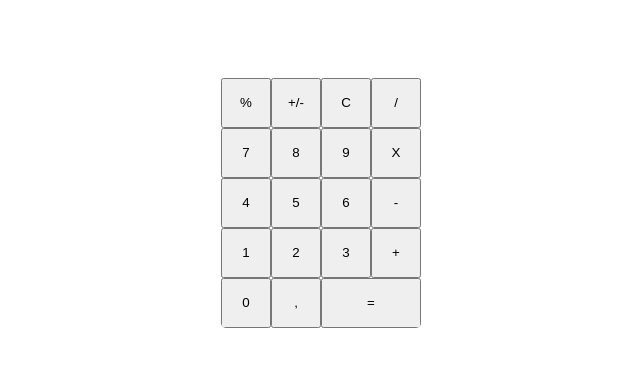
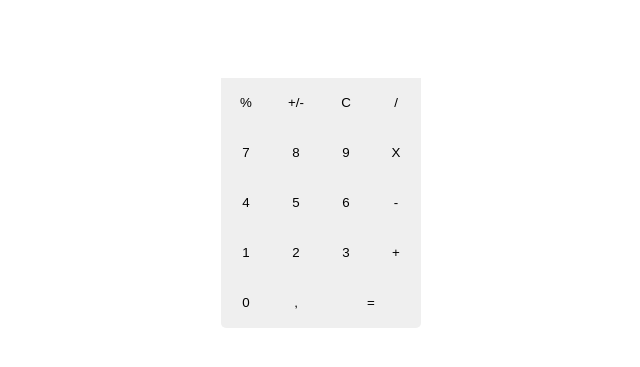
Before and after one commit to demina-ivan23/calculator1, a plain HTML site: page index.html in a window 1280 px wide. Shown: the part 235-602 px from the top of the page, without its empty margins (79-719 px from the left). Drawn offline with nearby package versions, Linux system fonts and the light colour scheme; files that its build step writes are made by us from their sources.

Commit message:
second commit

```diff
--- a/css/style.scss
+++ b/css/style.scss
@@ -29,3 +29,6 @@
     grid-column-start: 3;
     grid-column-end: 5;
 }
+.btn{
+    border: none;
+}
```
